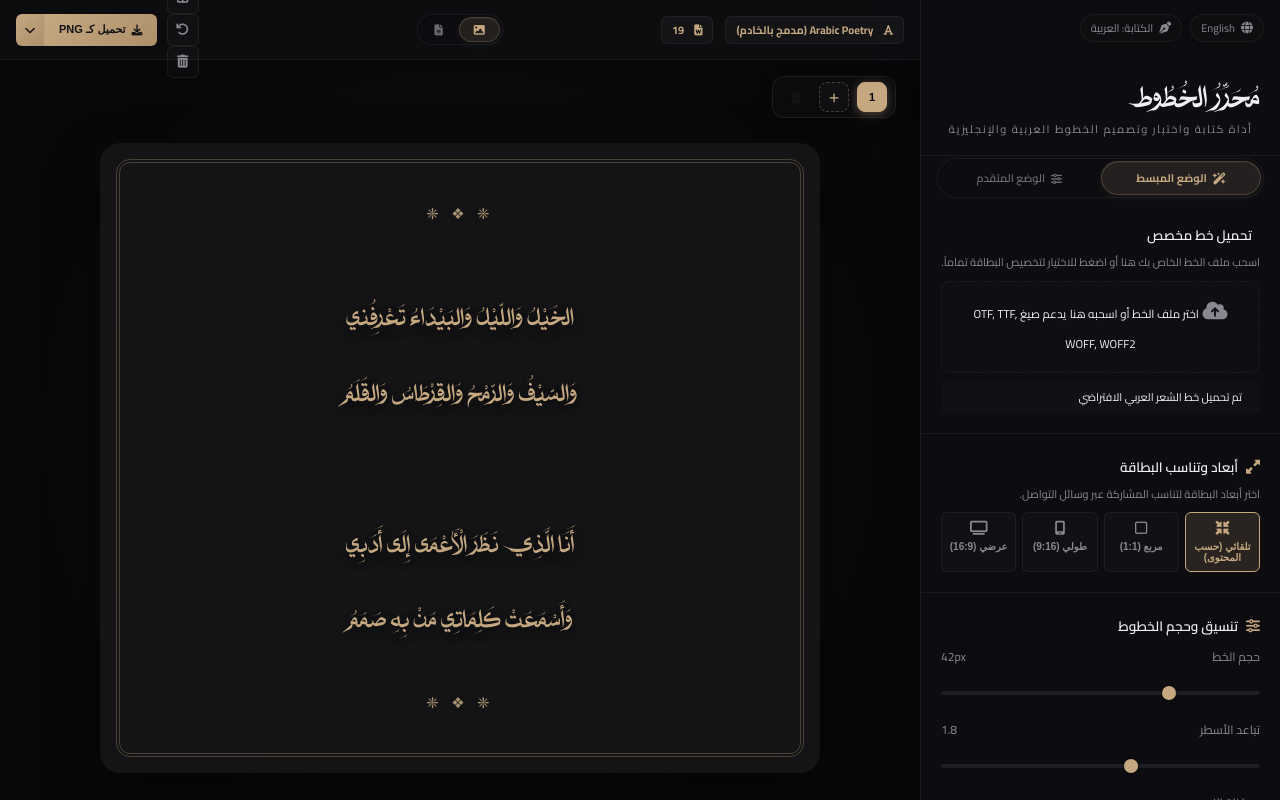
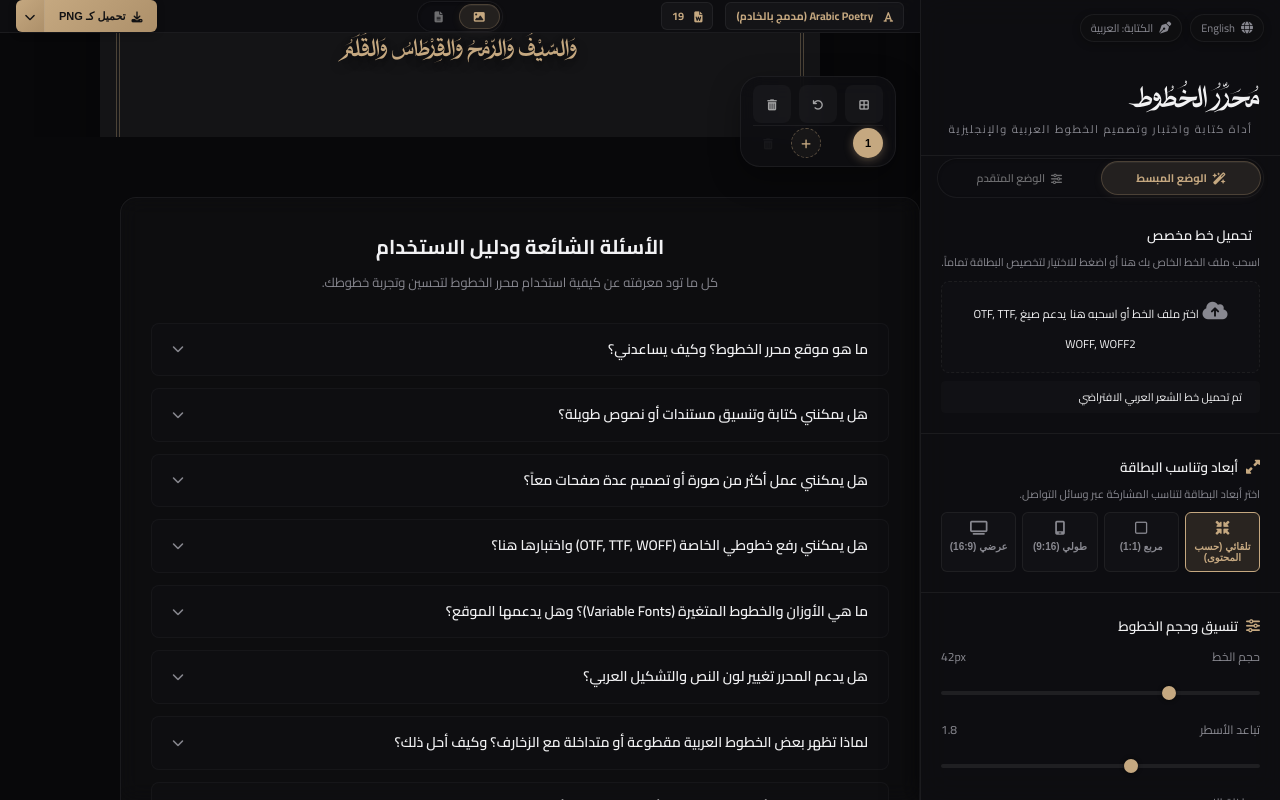
Before and after one commit to monesir/FontWebsite, a website built with Vite: page index.html in a window 1280 px wide. Built offline with nearby package versions, Linux system fonts and the light colour scheme; some icons are missing; a web font is replaced by a local one.

Commit message:
fix(layout): resolve floating control panel vertical wrapping and scroll viewport alignment issues

```diff
--- a/index.html
+++ b/index.html
@@ -641,21 +641,6 @@
 
         <!-- Right Section (Far Left in Arabic RTL): Export & Site Lang Toggle -->
         <div class="top-nav-right">
-          <!-- Canvas Utilities in Top Bar -->
-          <div class="top-nav-utilities design-only">
-            <button id="btnToggleGrid" class="btn-nav-utility" title="شبكة الخلفية / Checkerboard Grid" data-i18n-title="grid_btn_title">
-              <i class="fa-solid fa-border-all"></i>
-            </button>
-
-            <button id="btnReset" class="btn-nav-utility" title="إعادة تعيين" data-i18n-title="reset_btn_title">
-              <i class="fa-solid fa-arrow-rotate-left"></i>
-            </button>
-
-            <button id="btnClear" class="btn-nav-utility" title="مسح النص" data-i18n-title="clear_btn_title">
-              <i class="fa-solid fa-trash-can"></i>
-            </button>
-          </div>
-
           <!-- Split Save/Export Buttons -->
           <div class="split-btn-container design-only">
             <button id="btnExport" class="btn-primary split-btn-main">
@@ -698,12 +683,27 @@
         </div>
       </header>
 
-      <!-- Centered Card Canvas Viewport -->
-      <div class="canvas-wrapper" id="canvasWrapper">
-        <!-- Floating Pages Switcher (Corner below top bar, left of sidebar in RTL) -->
-        <div class="canvas-floating-controls design-only">
-          <!-- Horizontal Pages Switcher Bar -->
-          <div class="canvas-pages-bar-wrapper">
+      <!-- Floating Pages Manager (Corner below top bar, left of sidebar in RTL) -->
+      <div class="canvas-pages-panel design-only">
+        <!-- Top Row: Utility Icons -->
+        <div class="canvas-panel-utilities">
+          <button id="btnToggleGrid" class="btn-secondary btn-icon-only" title="شبكة الخلفية / Checkerboard Grid" data-i18n-title="grid_btn_title">
+            <i class="fa-solid fa-border-all"></i>
+          </button>
+
+          <button id="btnReset" class="btn-secondary btn-icon-only" title="إعادة تعيين" data-i18n-title="reset_btn_title">
+            <i class="fa-solid fa-arrow-rotate-left"></i>
+          </button>
+
+          <button id="btnClear" class="btn-secondary btn-icon-only" title="مسح النص" data-i18n-title="clear_btn_title">
+            <i class="fa-solid fa-trash-can"></i>
+          </button>
+        </div>
+
+        <div class="canvas-panel-divider"></div>
+
+        <!-- Bottom Row: Pages Switcher -->
+        <div class="canvas-panel-pages-row">
           <div id="carouselPageList" class="carousel-page-list">
             <!-- Dynamically populated buttons: Page 1, Page 2... -->
           </div>
@@ -716,6 +716,8 @@
         </div>
       </div>
 
+      <!-- Centered Card Canvas Viewport -->
+      <div class="canvas-wrapper" id="canvasWrapper">
         <div class="poetry-card royal-charcoal has-shadow has-border-double ratio-auto" id="poetryCard">
           <!-- Background image container for custom images -->
           <div class="card-bg-image" id="cardBgImage"></div>
--- a/style.css
+++ b/style.css
@@ -776,7 +776,7 @@ html[dir="ltr"] .sidebar-top-actions {
   height: 100%;
   background-color: var(--bg-app);
   position: relative;
-  overflow-y: auto;
+  overflow: hidden;
 }
 
 .top-nav {
@@ -836,48 +836,6 @@ html[dir="ltr"] .sidebar-top-actions {
   gap: 10px;
 }
 
-/* Top Nav Utilities (Grid, Reset, Clear) */
-.top-nav-utilities {
-  display: flex;
-  align-items: center;
-  gap: 8px;
-}
-
-.btn-nav-utility {
-  width: 32px;
-  height: 32px;
-  border-radius: 6px;
-  border: 1px solid var(--border-ui) !important;
-  background: rgba(255, 255, 255, 0.02);
-  color: var(--text-muted);
-  display: flex;
-  align-items: center;
-  justify-content: center;
-  cursor: pointer;
-  transition: all 0.2s ease;
-}
-
-.btn-nav-utility:hover {
-  background: rgba(197, 168, 128, 0.08);
-  border-color: rgba(197, 168, 128, 0.3) !important;
-  color: var(--accent);
-  transform: translateY(-1px);
-}
-
-.btn-nav-utility:active {
-  transform: translateY(0);
-}
-
-.btn-nav-utility.active {
-  background: rgba(197, 168, 128, 0.15);
-  border-color: var(--accent) !important;
-  color: var(--accent);
-}
-
-.btn-nav-utility i {
-  font-size: 13px;
-}
-
 .header-actions {
   display: flex;
   align-items: center;
@@ -936,8 +894,10 @@ html[dir="ltr"] .sidebar-top-actions {
   justify-content: center;
   padding: 80px 24px 24px 24px;
   background: radial-gradient(circle at center, rgba(197, 168, 128, 0.03) 0%, transparent 75%);
-  min-height: calc(100vh - 60px);
-  flex-shrink: 0;
+  flex-grow: 1;
+  flex-shrink: 1;
+  min-height: 0;
+  overflow-y: auto;
 }
 
 /* ==========================================================================
@@ -1391,20 +1351,6 @@ html[lang="ar"] .arabic-ui-only {
   .top-nav-right {
     gap: 6px;
   }
-
-  .top-nav-utilities {
-    gap: 4px;
-  }
-
-  .btn-nav-utility {
-    width: 28px;
-    height: 28px;
-    border-radius: 5px;
-  }
-
-  .btn-nav-utility i {
-    font-size: 11px;
-  }
 }
 
 /* ==========================================================================
@@ -1748,156 +1694,184 @@ html[lang="ar"] .arabic-ui-only {
 
 /* Top Action Bar Carousel styling - Corner Panel */
 
-/* Premium Separated Floating Card Controls */
-.canvas-floating-controls {
+/* Premium Unified Floating Card Control Panel */
+.canvas-pages-panel {
   position: absolute;
-  top: 16px;
+  top: 76px; /* Positioned below the 60px top-nav with 16px gap */
   display: flex;
   flex-direction: column;
-  gap: 10px;
+  align-items: center;
+  gap: 8px;
+  background: rgba(15, 15, 18, 0.85);
+  backdrop-filter: blur(12px);
+  -webkit-backdrop-filter: blur(12px);
+  border: 1px solid var(--border-ui);
+  padding: 8px 12px;
+  border-radius: 20px; /* Elegant card-like curves */
+  box-shadow: 0 10px 30px rgba(0, 0, 0, 0.35);
   z-index: 40;
   transition: all var(--transition-normal);
 }
 
 /* Logical directional overrides */
-html[dir="rtl"] .canvas-floating-controls {
+html[dir="rtl"] .canvas-pages-panel {
   right: 24px;
   left: auto;
-  align-items: flex-end;
-}
-html[dir="ltr"] .canvas-floating-controls {
+}
+html[dir="ltr"] .canvas-pages-panel {
   left: 24px;
   right: auto;
-  align-items: flex-start;
-}
-
-
-
-/* Separated horizontal pages switcher bar below utilities */
-.canvas-pages-bar-wrapper {
-  display: flex;
-  align-items: center;
+}
+
+/* Top Row: Utilities Layout */
+.canvas-panel-utilities {
+  display: flex;
   gap: 8px;
-  background: rgba(15, 15, 18, 0.65);
-  backdrop-filter: blur(16px);
-  -webkit-backdrop-filter: blur(16px);
-  border: 1px solid rgba(255, 255, 255, 0.08);
-  padding: 5px 8px;
-  border-radius: 12px;
-  box-shadow: 0 6px 20px rgba(0, 0, 0, 0.25);
-  width: fit-content;
-}
-
-.canvas-pages-bar-wrapper .carousel-page-list {
+  align-items: center;
+  justify-content: center;
+}
+
+/* Glassmorphic icon buttons styling */
+.canvas-pages-panel .btn-secondary.btn-icon-only {
+  width: 30px;
+  height: 30px;
+  padding: 0;
+  border: none;
+  border-radius: 50%;
+  background: rgba(255, 255, 255, 0.03);
+  color: rgba(255, 255, 255, 0.6);
+  display: flex;
+  align-items: center;
+  justify-content: center;
+  cursor: pointer;
+  transition: all var(--transition-fast);
+}
+.canvas-pages-panel .btn-secondary.btn-icon-only:hover {
+  background: rgba(255, 255, 255, 0.08);
+  color: var(--text-light);
+  transform: translateY(-1px);
+}
+.canvas-pages-panel .btn-secondary.btn-icon-only:active {
+  transform: translateY(0);
+}
+
+/* Elegant visual divider between top row and bottom row */
+.canvas-panel-divider {
+  width: 100%;
+  height: 1px;
+  background: rgba(255, 255, 255, 0.06);
+  margin: 2px 0;
+}
+
+/* Bottom Row: Pages row layout */
+.canvas-panel-pages-row {
+  display: flex;
+  align-items: center;
+  gap: 8px;
+}
+
+.canvas-pages-panel .carousel-page-list {
   display: flex;
   gap: 6px;
   align-items: center;
 }
 
-/* Custom pages buttons */
-.canvas-pages-bar-wrapper .carousel-btn-page {
+/* Custom pages manager elements styling */
+.canvas-pages-panel .carousel-btn-page {
   min-width: 30px;
   height: 30px;
-  border-radius: 8px;
-  border: 1px solid rgba(255, 255, 255, 0.05);
-  background: rgba(255, 255, 255, 0.02);
+  border-radius: 50%;
+  border: none;
+  background: rgba(255, 255, 255, 0.03);
   color: rgba(255, 255, 255, 0.6);
   font-size: 11px;
-  font-weight: 600;
+  font-weight: 700;
   cursor: pointer;
   display: flex;
   align-items: center;
   justify-content: center;
-  transition: all 0.25s cubic-bezier(0.4, 0, 0.2, 1);
-}
-.canvas-pages-bar-wrapper .carousel-btn-page:hover {
+  transition: all var(--transition-fast);
+}
+.canvas-pages-panel .carousel-btn-page:hover {
   background: rgba(255, 255, 255, 0.08);
-  border-color: rgba(255, 255, 255, 0.15);
   color: var(--text-light);
-  transform: translateY(-1px);
-}
-.canvas-pages-bar-wrapper .carousel-btn-page.active {
+}
+.canvas-pages-panel .carousel-btn-page.active {
   background: var(--accent);
   color: #000;
-  border-color: var(--accent) !important;
   box-shadow: 0 2px 10px rgba(197, 168, 128, 0.4);
 }
 
-.canvas-pages-bar-wrapper .btn-icon-add {
+.canvas-pages-panel .btn-icon-add {
   width: 30px;
   height: 30px;
-  border-radius: 8px;
-  border: 1px dashed rgba(197, 168, 128, 0.3);
-  background: rgba(197, 168, 128, 0.03);
+  border-radius: 50%;
+  border: 1px dashed rgba(197, 168, 128, 0.4);
+  background: rgba(197, 168, 128, 0.05);
   color: var(--accent);
   cursor: pointer;
   display: flex;
   align-items: center;
   justify-content: center;
-  transition: all 0.25s cubic-bezier(0.4, 0, 0.2, 1);
+  transition: all var(--transition-fast);
   font-size: 11px;
 }
-.canvas-pages-bar-wrapper .btn-icon-add:hover {
+.canvas-pages-panel .btn-icon-add:hover {
   background: var(--accent);
   color: #000;
   border-color: var(--accent);
   box-shadow: 0 2px 10px rgba(197, 168, 128, 0.3);
-  transform: translateY(-1px);
-}
-
-.canvas-pages-bar-wrapper .btn-icon-delete {
+}
+
+.canvas-pages-panel .btn-icon-delete {
   width: 30px;
   height: 30px;
-  border-radius: 8px;
-  border: 1px solid rgba(239, 68, 68, 0.15);
-  background: rgba(239, 68, 68, 0.04);
+  border-radius: 50%;
+  border: none;
+  background: rgba(239, 68, 68, 0.08);
   color: rgb(239, 68, 68);
   cursor: pointer;
   display: flex;
   align-items: center;
   justify-content: center;
-  transition: all 0.25s cubic-bezier(0.4, 0, 0.2, 1);
+  transition: all var(--transition-fast);
   font-size: 11px;
 }
-.canvas-pages-bar-wrapper .btn-icon-delete:hover:not(:disabled) {
+.canvas-pages-panel .btn-icon-delete:hover:not(:disabled) {
   background: rgb(239, 68, 68);
   color: #fff;
-  border-color: rgb(239, 68, 68);
   box-shadow: 0 2px 10px rgba(239, 68, 68, 0.3);
-  transform: translateY(-1px);
-}
-.canvas-pages-bar-wrapper .btn-icon-delete:disabled {
-  opacity: 0.25;
+}
+.canvas-pages-panel .btn-icon-delete:disabled {
+  opacity: 0.3;
   cursor: not-allowed;
   background: transparent;
-  border-color: rgba(255, 255, 255, 0.05);
   color: rgba(255, 255, 255, 0.15);
 }
 
-/* Mobile Responsiveness */
+/* Mobile Responsiveness for combined panel */
 @media (max-width: 768px) {
-  .canvas-floating-controls {
-    top: 10px;
-    gap: 8px;
-  }
-  html[dir="rtl"] .canvas-floating-controls { right: 10px; }
-  html[dir="ltr"] .canvas-floating-controls { left: 10px; }
-
-
-  .canvas-pages-bar-wrapper {
-    padding: 4px 6px;
+  .canvas-pages-panel {
+    top: 66px; /* Positioned below the 56px mobile top-nav with 10px gap */
+    padding: 6px 10px;
     gap: 6px;
-    border-radius: 10px;
-  }
-
-  .canvas-pages-bar-wrapper .carousel-btn-page,
-  .canvas-pages-bar-wrapper .btn-icon-add,
-  .canvas-pages-bar-wrapper .btn-icon-delete {
+    border-radius: 16px;
+  }
+  html[dir="rtl"] .canvas-pages-panel { right: 10px; }
+  html[dir="ltr"] .canvas-pages-panel { left: 10px; }
+
+  .canvas-panel-divider {
+    margin: 1px 0;
+  }
+
+  .canvas-pages-panel .btn-secondary.btn-icon-only,
+  .canvas-pages-panel .carousel-btn-page,
+  .canvas-pages-panel .btn-icon-add,
+  .canvas-pages-panel .btn-icon-delete {
     width: 26px;
     height: 26px;
     min-width: 26px;
     font-size: 10px;
-    border-radius: 6px;
   }
 }
 
```
Lines whose indentation alone changed are shown as unchanged.
